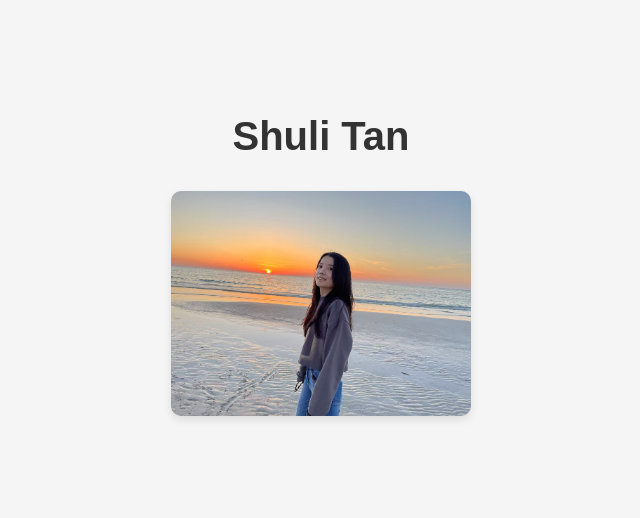
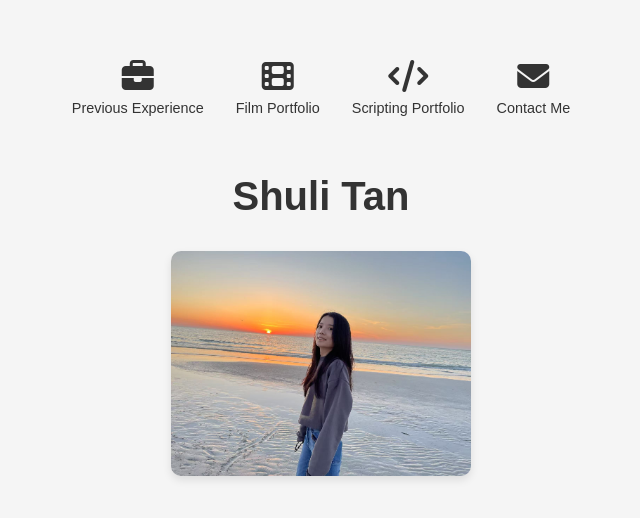
Before and after one commit to shulitan/shulitan.github.io, a plain HTML site: page index.html in a window 1280 px wide. Shown: the part 148-666 px from the top of the page, without its empty margins (319-959 px from the left). Drawn offline with Linux system fonts and the light colour scheme.

Commit message:
add four navigate icons

```diff
--- a/index.html
+++ b/index.html
@@ -4,6 +4,8 @@
     <meta charset="UTF-8">
     <meta name="viewport" content="width=device-width, initial-scale=1.0">
     <title>Shuli Tan</title>
+    <!-- Add Font Awesome CDN -->
+    <link rel="stylesheet" href="https://cdnjs.cloudflare.com/ajax/libs/font-awesome/6.5.1/css/all.min.css">
     <style>
         body {
             font-family: Arial, sans-serif;
@@ -28,9 +30,55 @@
             border-radius: 10px;
             box-shadow: 0 4px 8px rgba(0,0,0,0.1);
         }
+
+        .nav-icons {
+            display: flex;
+            justify-content: center;
+            gap: 2rem;
+            padding: 2rem 0;
+        }
+
+        .nav-icons a {
+            text-decoration: none;
+            color: #333;
+            text-align: center;
+            transition: transform 0.3s ease;
+        }
+
+        .nav-icons a:hover {
+            transform: scale(1.1);
+        }
+
+        .nav-icons i {
+            font-size: 2rem;
+            margin-bottom: 0.5rem;
+        }
+
+        .icon-label {
+            display: block;
+            font-size: 0.9rem;
+        }
     </style>
 </head>
 <body>
+    <nav class="nav-icons">
+        <a href="#experience">
+            <i class="fas fa-briefcase"></i>
+            <span class="icon-label">Previous Experience</span>
+        </a>
+        <a href="#film-portfolio">
+            <i class="fas fa-film"></i>
+            <span class="icon-label">Film Portfolio</span>
+        </a>
+        <a href="#scripting-portfolio">
+            <i class="fas fa-code"></i>
+            <span class="icon-label">Scripting Portfolio</span>
+        </a>
+        <a href="#contact">
+            <i class="fas fa-envelope"></i>
+            <span class="icon-label">Contact Me</span>
+        </a>
+    </nav>
     <h1>Shuli Tan</h1>
     <img src="shulitan_headshot.jpg" alt="Shuli Tan">
 </body>
```
